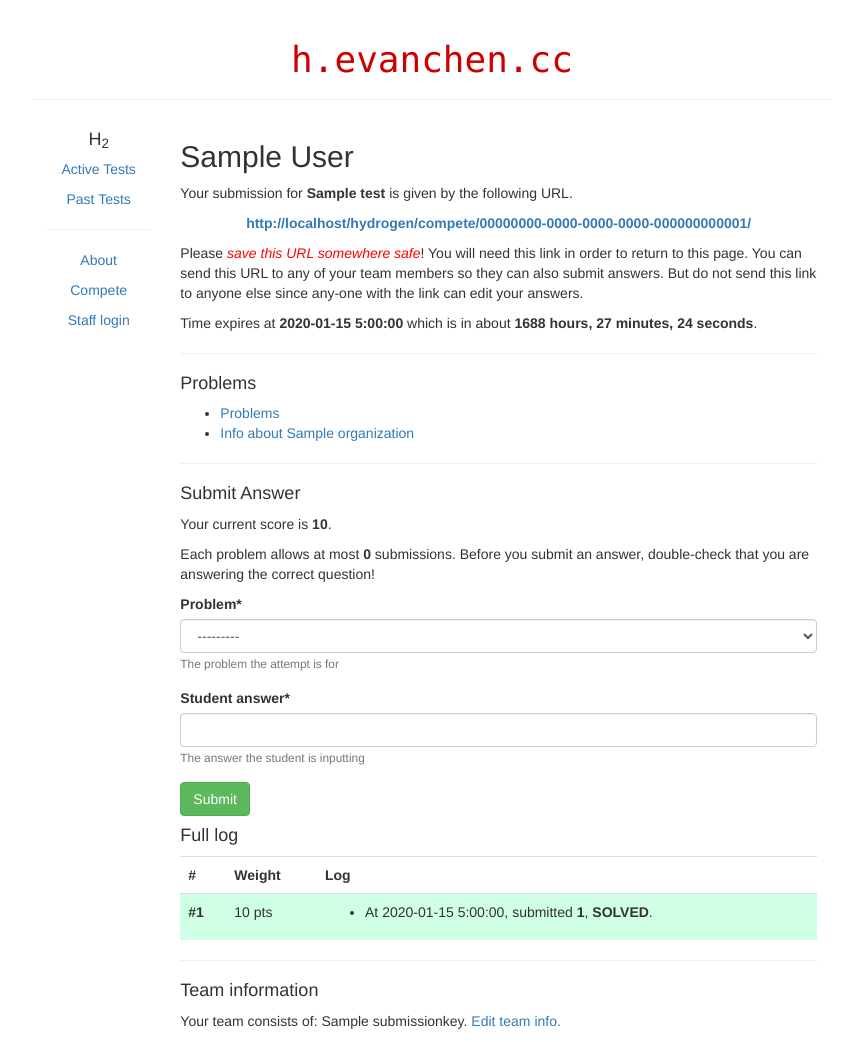
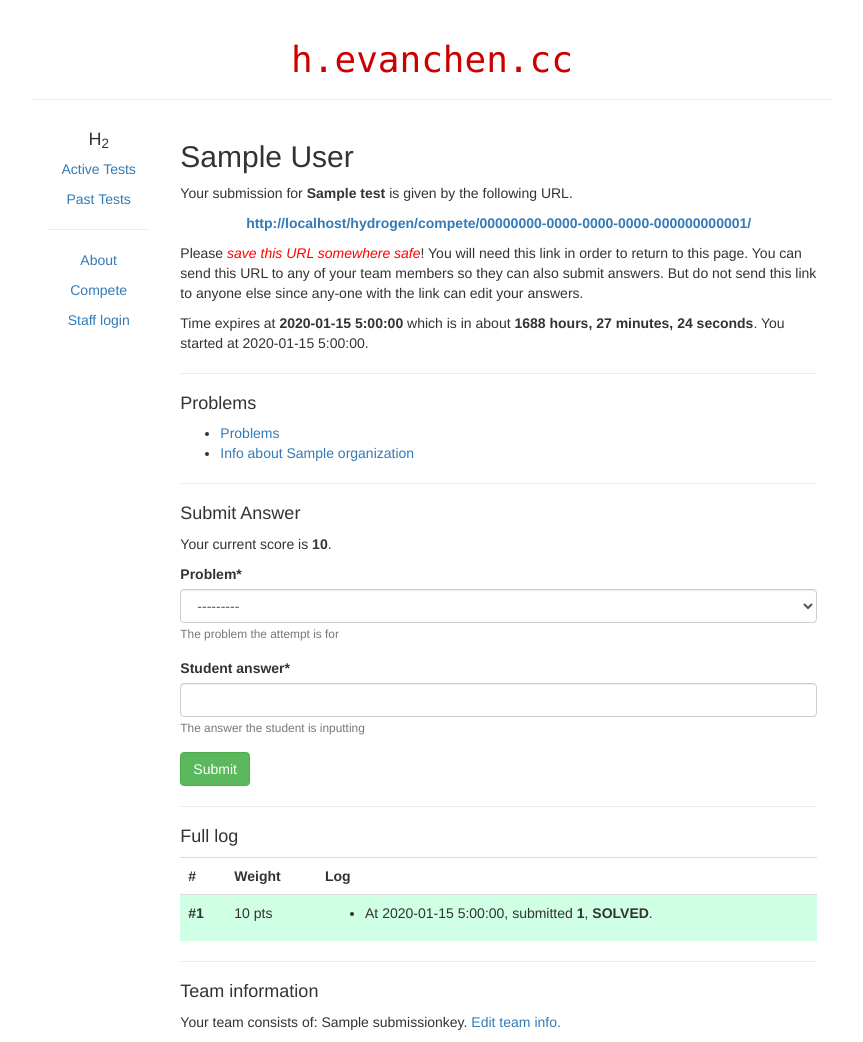
Before and after one commit to vEnhance/hydrogen, a Django app: page /hydrogen/compete/00000000-0000-0000-0000-000000000001/ in a window 1280 px wide. Shown: the whole page, without its empty margins (208-1071 px from the left). Run offline with Django 3.2, Linux system fonts and the light colour scheme; tables that the repository leaves empty hold one stand-in row (values such as "Sample post"); some libraries are stand-ins or nearby versions.

Commit message:
Live grading woot

```diff
--- a/hydrogen/admin.py
+++ b/hydrogen/admin.py
@@ -13,7 +13,8 @@ class ProblemInline(admin.TabularInline):
 class TestAdmin(admin.ModelAdmin):
 	list_display = ('name', 'exam_window_start',
 			'exam_window_end', 'active', 'time_limit',
-			'team_size', 'publish_problems', 'max_attempts')
+			'team_size', 'publish_problems',
+			'max_attempts', 'is_live_grading')
 	inlines = (ProblemInline,)
 	search_fields = ('name',)
 	list_filter = ('active', 'organization',)
--- a/hydrogen/models.py
+++ b/hydrogen/models.py
@@ -40,14 +40,13 @@ class Test(models.Model):
 	max_attempts = models.PositiveIntegerField(default = 0,
 			help_text = "Number of available attempts "
 					"on each problem on the test for live-grading. "
-					"Set to zero if you don't want live-grading.")
+					"Set to zero if you don't want a limit.")
+	is_live_grading = models.BooleanField(default=True,
+			help_text = "Whether feedback should be shown instantly.")
 
 	@property
 	def is_indiv(self):
 		return (self.team_size == 1)
-	@property
-	def is_live_grading(self):
-		return (self.max_attempts != 0)
 	@property
 	def window_has_past(self):
 		return timezone.now() > self.exam_window_end
--- a/hydrogen/templates/hydrogen/compete.html
+++ b/hydrogen/templates/hydrogen/compete.html
@@ -17,16 +17,17 @@ so they can also submit answers.
 But do not send this link to anyone else
 since any-one with the link can edit your answers.</p>
 
+<p>
 {% if sub_key.has_time_left %}
-<p>Time expires at <b>{{ sub_key.end_time|date:'Y-m-d G:i:s' }}</b>
+Time expires at <b>{{ sub_key.end_time|date:'Y-m-d G:i:s' }}</b>
 which is in about
 <b> <span id="countdown-hours">0</span> hours,
 	<span id="countdown-minutes">0</span> minutes,
-	<span id="countdown-seconds">0</span> seconds</b>.</p>
+	<span id="countdown-seconds">0</span> seconds</b>.
 {% else %}
-<p>Time is up (finished at
-	{{ sub_key.end_time|date:'Y-m-d G:i:s' }}).</p>
+Time is up (finished at {{ sub_key.end_time|date:'Y-m-d G:i:s' }}).
 {% endif %}
+You started at {{ sub_key.start_time|date:'Y-m-d G:i:s' }}.</p>
 <hr />
 
 <h4>Problems</h4>
@@ -39,22 +40,28 @@ which is in about
 <hr />
 
 <h4>Submit Answer</h4>
+{% if test.show_feedback %}
 <p>Your current score is <b>{{ score }}</b>.</p>
+{% endif %}
+{% if test.max_attempts > 0 %}
 <p>Each problem allows at most <b>{{ test.max_attempts }}</b> submissions.
 Before you submit an answer, double-check that you are answering
 the correct question!</p>
+{% endif %}
 
 {# TODO we'll change this #}
 {% include "generic-form.html" with form=form %}
+
+<hr />
 
 <h4>Full log</h4>
 <table class="table">
 	<tr>
 	<th>#</th><th>Weight</th><th>Log</th></tr>
 	{% for n, h in history.items %}
-	{% if h.solved %}
+	{% if h.solved and test.show_feedback %}
 	<tr style="background-color: #cfffe4">
-	{% elif h.attempts|length %}
+	{% elif h.attempts|length and test.show_feedback %}
 	<tr style="background-color: #ffd6e1">
 	{% else %}
 	<tr>
@@ -65,7 +72,9 @@ the correct question!</p>
 		<ul>
 		{% for d in h.attempts %}
 		<li>At {{ d.time|date:'Y-m-d G:i:s' }},
-		{% if d.problem__answer != d.student_answer %}
+		{% if not test.show_feedback %}
+		submitted {{ d.student_answer }}.
+		{% elif d.problem__answer != d.student_answer %}
 		submitted {{ d.student_answer }}, INCORRECT.
 		{% else %}
 		submitted <b>{{ d.student_answer }}</b>, <b>SOLVED</b>.
--- a/hydrogen/views.py
+++ b/hydrogen/views.py
@@ -109,8 +109,9 @@ def grade(request, sub_key, attempt, past_attempts):
 		return None
 
 	# Check not already answered correctly
-	if problem.number in already_solved:
-		messages.error(request, "You already solved %s correctly." %problem)
+	if problem.number in already_solved and problem.test.is_live_grading:
+		messages.error(request, \
+				"You already solved %s correctly." %problem)
 		return None
 
 	# Check the problem is in the right test
@@ -119,29 +120,37 @@ def grade(request, sub_key, attempt, past_attempts):
 		messages.error(request, "nani the fuck?") # ragequit
 		return None
 
-	# Check attempt limit
-	num_attempts = len([d for d in past_attempts \
-			if d['problem__number'] == problem.number])
-	attempts_left = problem.test.max_attempts - num_attempts
-	if attempts_left <= 0:
-		messages.error(request, "No attempts remaining for %s." % problem)
-		return None
+	if problem.test.max_attempts > 0:
+		# Check attempt limit
+		num_attempts = len([d for d in past_attempts \
+				if d['problem__number'] == problem.number])
+		attempts_left = problem.test.max_attempts - num_attempts
+		if attempts_left <= 0:
+			messages.error(request, "No attempts remaining for %s." % problem)
+			return None
 
-	# Now check answer
-	if student_answer == true_answer:
+	if problem.test.is_live_grading:
+		# Now check answer
+		if student_answer == true_answer:
+			messages.success(request,
+					'Correct answer %d submitted for %s.'
+					%(student_answer, problem))
+			sub_key.save()
+		else:
+			attempts_left -= 1
+			messages.warning(request,
+					'Incorrect answer %d submitted for %s. '
+					'%d attempts remaining.'
+					%(student_answer, problem, attempts_left))
+		# Student allowed to submit, so save to database
+		attempt.save()
+		return attempt
+	else:
 		messages.success(request,
-				'Correct answer %d submitted for %s.'
+				'Changed to answer %d for %s.'
 				%(student_answer, problem))
-		sub_key.save()
-	else:
-		attempts_left -= 1
-		messages.warning(request,
-				'Incorrect answer %d submitted for %s. '
-				'%d attempts remaining.'
-				%(student_answer, problem, attempts_left))
-	# Student allowed to submit, so save to database
-	attempt.save()
-	return attempt
+		attempt.save()
+		return attempt
 
 
 def compete(request, sub_id):
@@ -149,9 +158,11 @@ def compete(request, sub_id):
 	test = sub_key.test
 	set_sub_key(request, test.id, sub_id)
 
-	past_attempts = list(models.Attempt.objects.filter(submission_key = sub_key)\
-			.order_by('time').values('student_answer',
-				'problem__number', 'problem__answer', 'time'))
+	past_attempts = list(models.Attempt.objects\
+			.filter(submission_key = sub_key)\
+			.order_by('time')\
+			.values('student_answer', 'time',
+				'problem__number', 'problem__answer'))
 
 	if request.method == "POST":
 		form = NewAttemptForm(request.POST, test = test)
@@ -175,7 +186,7 @@ def compete(request, sub_id):
 	if reset_form: form = NewAttemptForm(test = test)
 
 	# generate history dictionary; this is a dictionary of the form
-	# n -> { answer, weight, correct, attempts }{
+	# n -> { answer, weight, correct, attempts }
 	# where attempts is a dictionary provided by values
 	history = collections.OrderedDict()
 	for p in models.Problem.objects.filter(test = test).values('number', 'answer', 'weight'):
@@ -189,8 +200,7 @@ def compete(request, sub_id):
 		n = d.pop('problem__number')
 		h = history[n]
 		h['attempts'].append(d) # add attempt to log
-		if d['student_answer'] == h['answer']:
-			h['solved'] = True # there was a submission with this correct
+		h['solved'] = (d['student_answer'] == h['answer'])
 	score = sum(h['weight'] for h in history.values() if h['solved'])
 
 	context = {
```
Also changed, not shown: hydrogen/migrations/0008_auto_20191105_2031.py (added).
